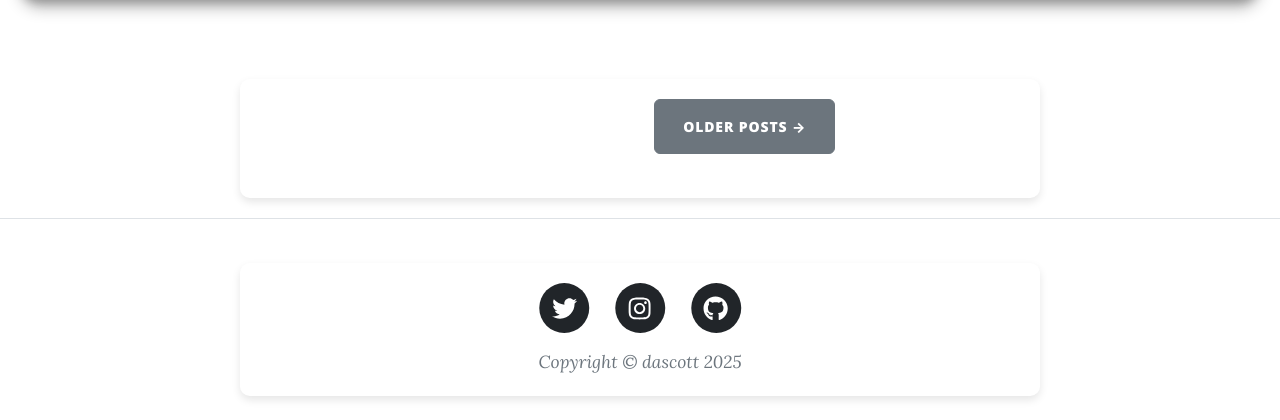
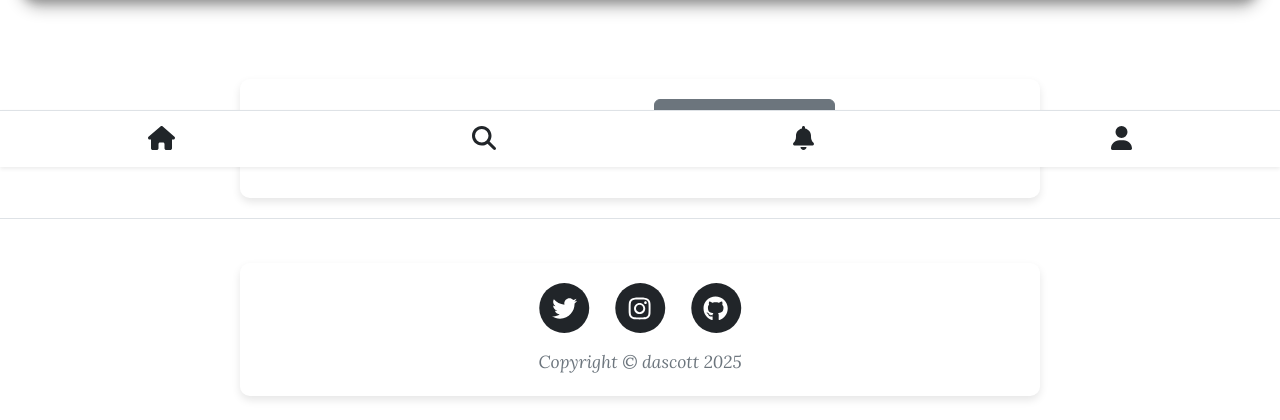
Before and after one commit to Dascott1990/blog-project, a Flask app: page / in a window 1280 px wide. Shown: the part 633-1053 px from the top of the page. Run offline with Flask 3, Linux system fonts and the light colour scheme; data that the repository does not hold is empty; some libraries are stand-ins or nearby versions.

Commit message:
Updated bottom navigation design

```diff
--- a/main.py
+++ b/main.py
@@ -87,6 +87,11 @@ class Comment(db.Model):
 
 with app.app_context():
     db.create_all()
+
+
+@app.route("/profile")
+def profile():
+    return render_template("profile.html")
 
 
 # Flask-Login user loader
--- a/templates/index.html
+++ b/templates/index.html
@@ -62,4 +62,25 @@
   </div>
 </div>
 
+<!-- Bottom Navigation Bar -->
+<nav class="d-flex justify-content-around align-items-center bg-white border-top shadow-sm position-fixed w-100"
+    style="bottom: 0; left: 0; padding: 10px 0; z-index: 1000;">
+
+    <a href="{{ url_for('get_all_posts') }}" class="text-dark fs-4">
+        <i class="fas fa-home"></i>
+    </a>
+
+    <a href="#" class="text-dark fs-4">
+        <i class="fas fa-search"></i>
+    </a>
+
+    <a href="#" class="text-dark fs-4">
+        <i class="fas fa-bell"></i>
+    </a>
+
+    <a href="{{ url_for('profile') }}" class="text-dark fs-4">
+        <i class="fas fa-user"></i>
+    </a>
+</nav>
+
 {% include "footer.html" %}
```
